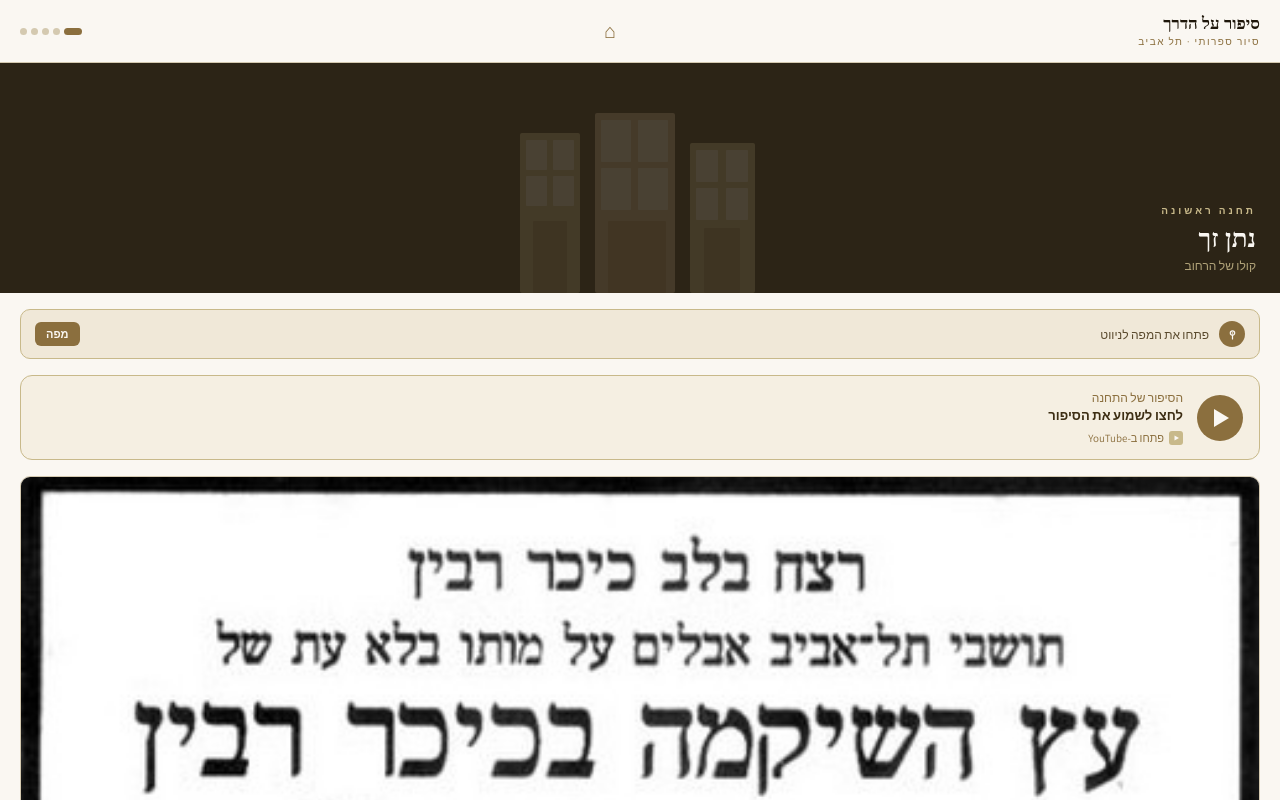
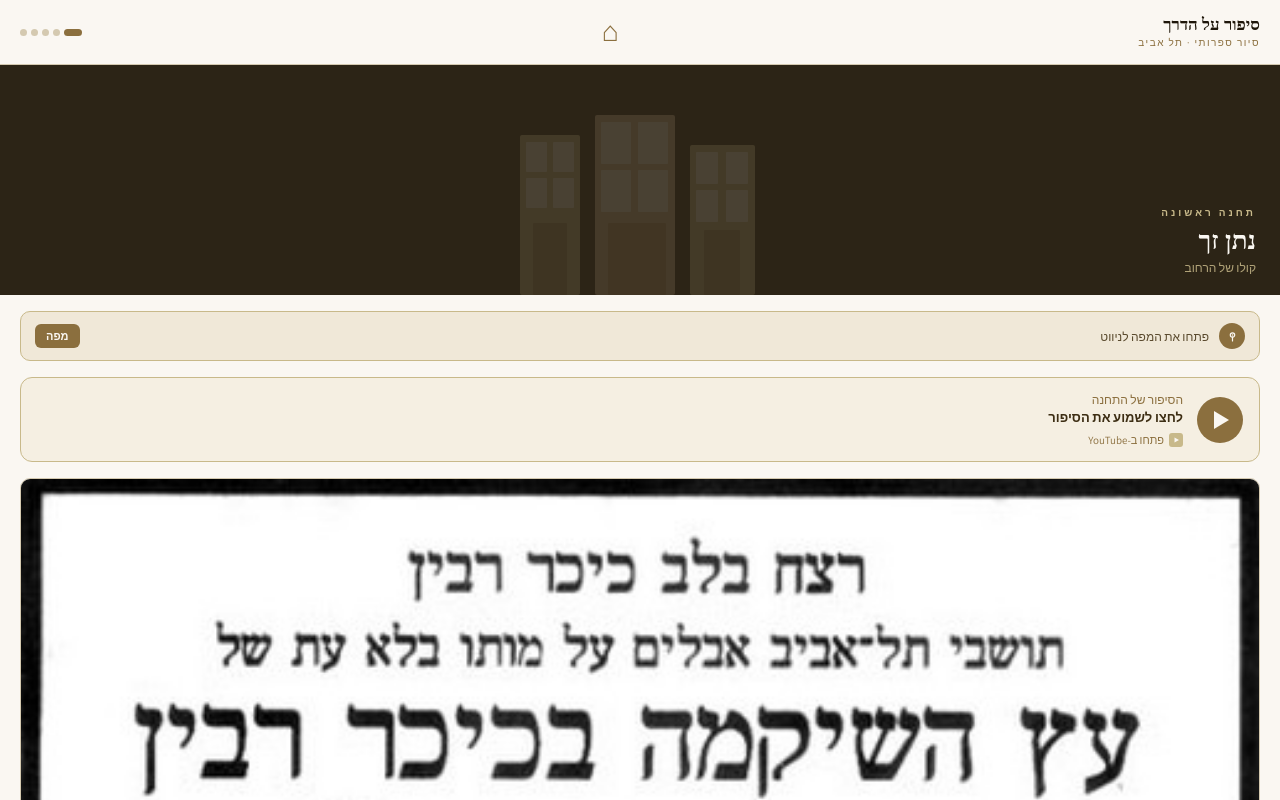
Before and after one commit to adifol-code/sipur-al-haderech, a plain HTML site: page index.html in a window 1280 px wide. Both pictures are taken after a click on the button "התחל סיור". Drawn offline with Linux system fonts and the light colour scheme; a web font is replaced by a local one.

Commit message:
Update index.html

```diff
--- a/index.html
+++ b/index.html
@@ -24,7 +24,7 @@ html,body{height:100%;overflow:hidden;font-family:'Assistant',sans-serif;backgro
 .screen{position:absolute;inset:0;overflow-y:auto;overflow-x:hidden;background:#FAF7F2;transition:transform 0.35s cubic-bezier(0.4,0,0.2,1),opacity 0.35s;will-change:transform,opacity}
 .screen.hidden{transform:translateX(-100%);opacity:0;pointer-events:none}
 .topbar{padding:14px 20px;border-bottom:0.5px solid #D4C9B0;display:flex;align-items:center;justify-content:space-between;background:#FAF7F2;position:sticky;top:0;z-index:10}
-.home-btn{background:none;border:none;cursor:pointer;font-size:20px;color:#8B6F3E;padding:0;line-height:1}
+.home-btn{background:none;border:none;cursor:pointer;font-size:28px;color:#8B6F3E;padding:4px;line-height:1}
 .logo{font-family:'Frank Ruhl Libre',serif;font-size:17px;font-weight:700;color:#1E160A}
 .logo-sub{font-size:10px;color:#8B6F3E;letter-spacing:1.5px;margin-top:1px}
 .pdots{display:flex;gap:4px;align-items:center}
```
